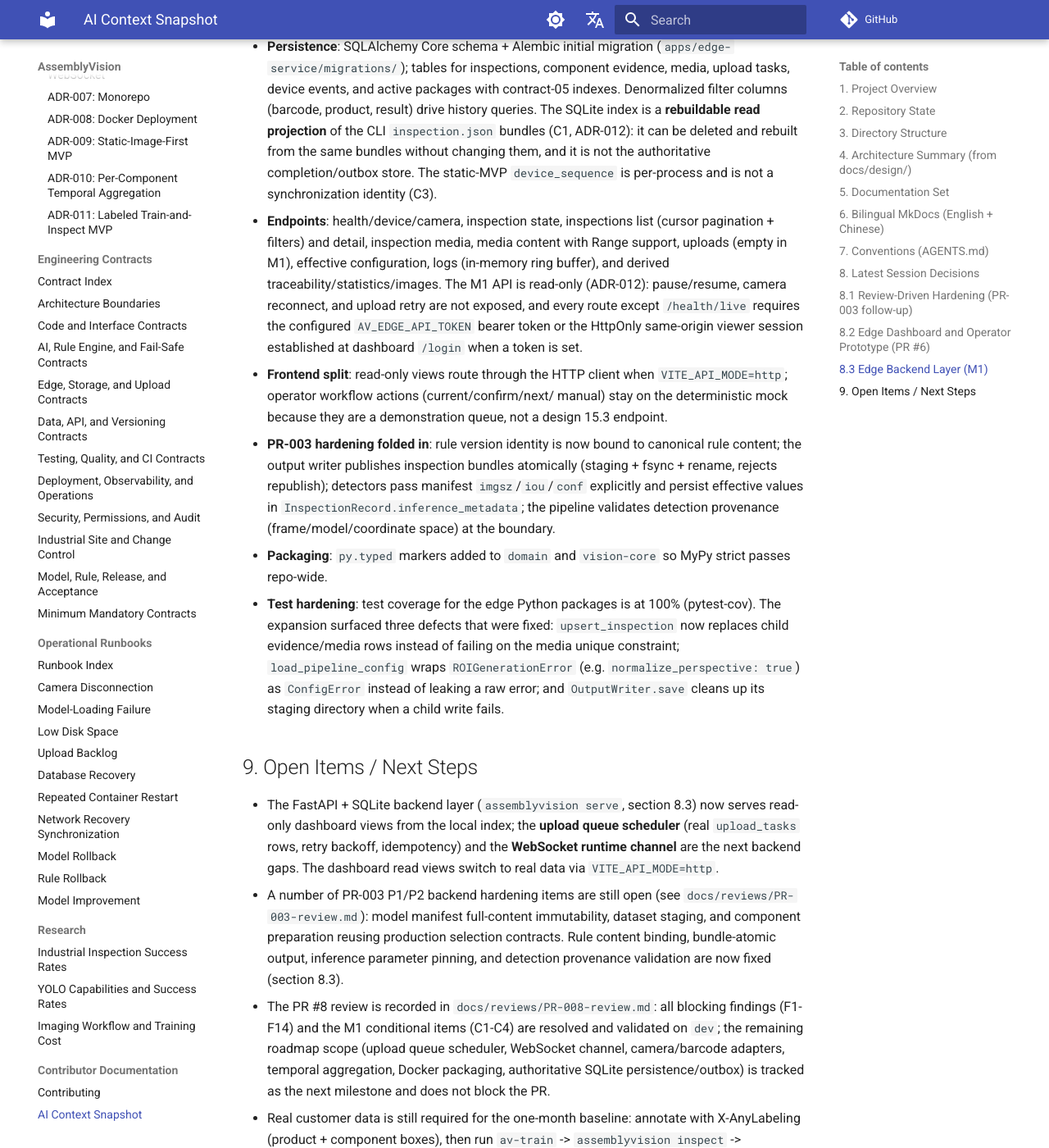
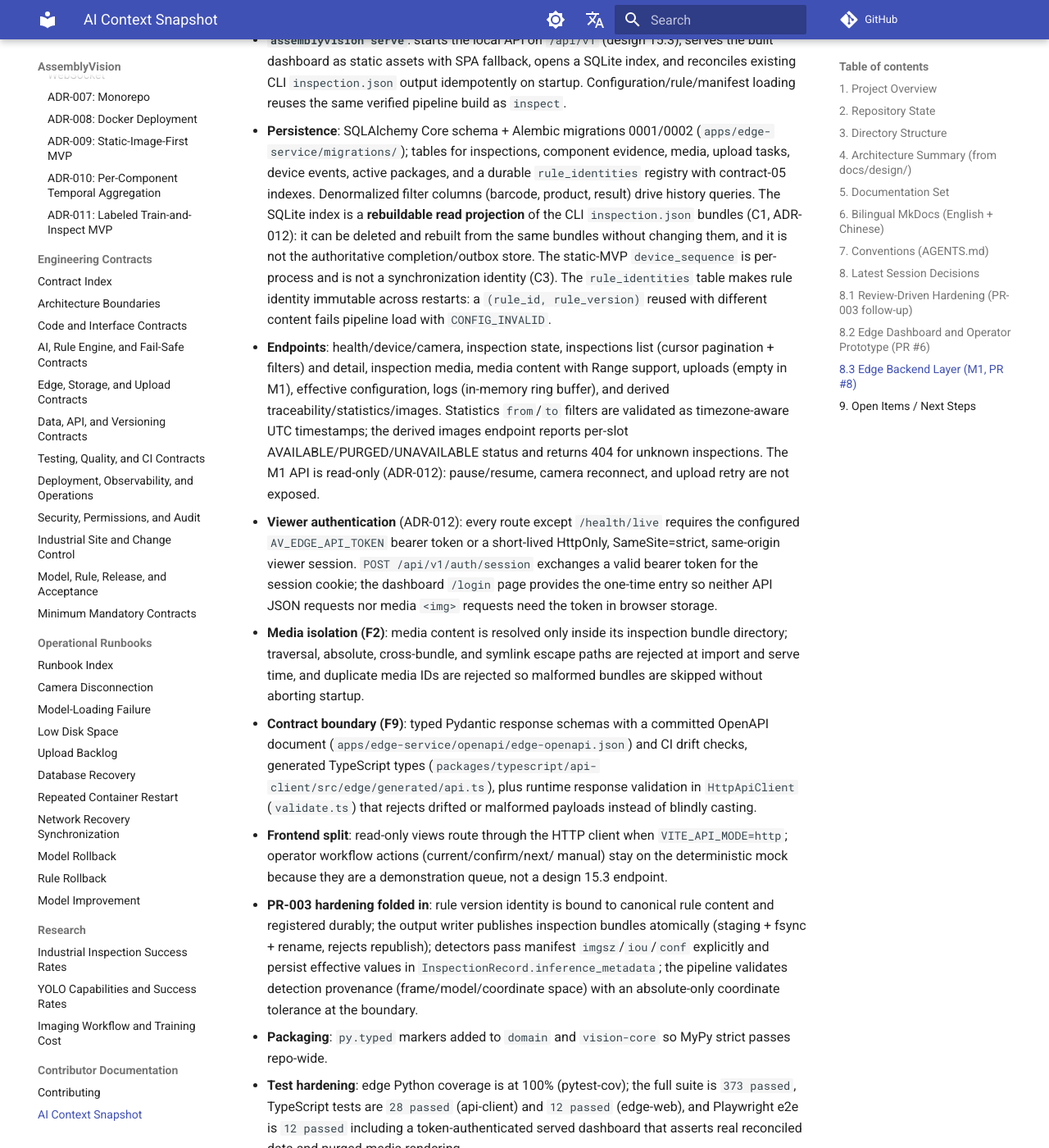
Before and after one commit to dream-studio-china/assembly-vision, an MkDocs documentation site: the page built from docs/ai/context.md, in a window 1280 px wide and 1400 px high, scrolled down 7653 px. Shown: the whole window at 82% size. Built offline with MkDocs 1.6.1 and Material for MkDocs 9.7.7, drawn with Linux system fonts in a browser that asks for light colours; comment, search, counter and statistics services are not loaded; some of the changed text lies outside the part shown.

Commit message:
docs: refresh AI context snapshot for the completed M1 layer
Record PR #8 as open with all PR-008 review findings resolved, describe the
viewer-session auth, media-bundle isolation, UTC statistics validation, F9
runtime response validation, durable rule-identity registry, and per-slot image
status on the M1 API, and update test counts (373 pytest, 56 Vitest, 12
Playwright). List the remaining PR-003 follow-up items and the two medium M1
gaps (cross-origin Vite token sessions, process-local CLI rule registry).

```diff
--- a/docs/ai/context.md
+++ b/docs/ai/context.md
@@ -25,17 +25,20 @@ and verifies that all required assembly components are present.
   inspection (`assemblyvision inspect`) and held-out verification. The frontend
   pnpm workspace includes the Vue 3 + TypeScript operator dashboard
   (`apps/edge-web`), an Electron kiosk shell (`apps/edge-desktop`), a typed
-  `api-client` contract layer, and shared UI primitives. A first backend layer
-  (FastAPI + SQLite local index + `assemblyvision serve`) is implemented on
-  `dev` (see section 8.3): read-only dashboard views can now display real CLI
-  results through the HTTP client, while the operator workflow actions remain
-  on the mock client.
+  `api-client` contract layer, and shared UI primitives. The M1 backend layer
+  (FastAPI + SQLite local index + `assemblyvision serve`) is complete on `dev`
+  (see section 8.3) with all PR-008 review findings resolved; PR #8
+  (dev -> main) is open. Read-only dashboard views display real CLI results
+  through the HTTP client, while the operator workflow actions remain on the
+  mock client.
 
 ## 2. Repository State
 
 - Remote: `https://github.com/dream-studio-china/assembly-vision`. The static
-  MVP and edge dashboard are merged to `main` (PR #3, #6). `dev` tracks the
-  next milestone (FastAPI backend, real-data baseline, PR-003 P1/P2 items).
+  MVP and edge dashboard are merged to `main` (PR #3, #6). `dev` carries the
+  completed M1 backend milestone as open PR #8 with all review findings
+  resolved; the next milestone is the real-data baseline and the remaining
+  PR-003 items.
 - `.obsidian/`, `.idea/`, and `.vscode/` are ignored local editor state.
 - Runtime data, model weights, production media, datasets, and secrets must never be stored in
   Git. Build artifacts `docs-zh/`, `site/`, `mkdocs-en.yml`, `mkdocs-zh.yml` are gitignored.
@@ -175,7 +178,7 @@ assembly-vision/
 
 ## 8. Latest Session Decisions
 
-- Generated the full architecture document set under `docs/design/` (28 docs + 11 ADRs +
+- Generated the full architecture document set under `docs/design/` (28 docs + 12 ADRs +
   appendices) from [docs/source-brief.md](../source-brief.md) (formerly `docs/doc-task.md`).
 - Created `docs/research/` (3 reports) via internet research.
 - Built the bilingual MkDocs with automatic translation, adapted from the `crud-skeleton` project.
@@ -248,8 +251,9 @@ pnpm workspace with the existing Python uv workspace, then merged to `main`:
 - **Contract layer** (`@assemblyvision/api-client`): hand-synchronized TS types
   from the domain Pydantic models, an `ApiClient` interface, `MockApiClient`
   (deterministic in-memory data with an operator workflow state machine and mock
-  SVG images), `HttpApiClient` (targeting future `/api/v1` endpoints), and a
-  reconnecting WebSocket service.
+  SVG images), `HttpApiClient` (talks to the real `/api/v1` endpoints with
+  runtime response validation at the fetch boundary), and a reconnecting
+  WebSocket service.
 - **Shared UI** (`@assemblyvision/ui`): `DetectionViewer` (contain-scaled
   preview with source-coordinate overlays, frame-ID reconciliation, stale-frame
   marker), color-independent `StatusBadge`, and display formatters.
@@ -265,58 +269,79 @@ pnpm workspace with the existing Python uv workspace, then merged to `main`:
 - **Electron desktop** (`apps/edge-desktop`): hardened defaults (context
   isolation, sandbox, no node integration), kiosk mode, and production builds
   are loaded from the built edge-web output.
-- **Tests and CI**: 39 Vitest unit tests across api-client/ui/edge-web/desktop,
-  11 Playwright e2e, a `web` CI job (build/lint/test/e2e), and `make check`
-  now runs both Python and TypeScript gates.
+- **Tests and CI**: 56 Vitest unit tests across api-client/ui/edge-web/desktop
+  (28 + 13 + 12 + 3), 12 Playwright e2e, a `web` CI job
+  (build/lint/test/e2e), and `make check` now runs both Python and TypeScript
+  gates.
 - **Documentation**: QUICKSTART restructured per-app with extensible numbered
   sections; README updated with new features, project structure, and roadmap.
 
-## 8.3 Edge Backend Layer (M1)
+## 8.3 Edge Backend Layer (M1, PR #8)
 
-A first FastAPI + SQLite backend layer is implemented on `dev` so read-only
-dashboard views can display real CLI inspection results:
+The FastAPI + SQLite backend layer on `dev` gives read-only dashboard views real
+CLI inspection results. PR #8 (dev -> main) carries this milestone; the
+blocking findings (F1-F14) and M1 conditional items (C1-C4) in
+`docs/reviews/PR-008-review.md` are resolved and validated on `dev`.
 
 - **`assemblyvision serve`**: starts the local API on `/api/v1` (design 15.3),
   serves the built dashboard as static assets with SPA fallback, opens a SQLite
   index, and reconciles existing CLI `inspection.json` output idempotently on
   startup. Configuration/rule/manifest loading reuses the same verified
   pipeline build as `inspect`.
-- **Persistence**: SQLAlchemy Core schema + Alembic initial migration
+- **Persistence**: SQLAlchemy Core schema + Alembic migrations 0001/0002
   (`apps/edge-service/migrations/`); tables for inspections, component
-  evidence, media, upload tasks, device events, and active packages with
-  contract-05 indexes. Denormalized filter columns (barcode, product, result)
-  drive history queries. The SQLite index is a **rebuildable read projection** of
-  the CLI `inspection.json` bundles (C1, ADR-012): it can be deleted and rebuilt
-  from the same bundles without changing them, and it is not the authoritative
-  completion/outbox store. The static-MVP `device_sequence` is per-process and is
-  not a synchronization identity (C3).
+  evidence, media, upload tasks, device events, active packages, and a durable
+  `rule_identities` registry with contract-05 indexes. Denormalized filter
+  columns (barcode, product, result) drive history queries. The SQLite index is
+  a **rebuildable read projection** of the CLI `inspection.json` bundles (C1,
+  ADR-012): it can be deleted and rebuilt from the same bundles without changing
+  them, and it is not the authoritative completion/outbox store. The static-MVP
+  `device_sequence` is per-process and is not a synchronization identity (C3).
+  The `rule_identities` table makes rule identity immutable across restarts: a
+  `(rule_id, rule_version)` reused with different content fails pipeline load
+  with `CONFIG_INVALID`.
 - **Endpoints**: health/device/camera, inspection state, inspections list
-  (cursor pagination + filters) and detail, inspection media, media content with
-  Range support, uploads (empty in M1), effective configuration, logs (in-memory
-  ring buffer), and derived traceability/statistics/images. The M1 API is
-  read-only (ADR-012): pause/resume, camera reconnect, and upload retry are not
-  exposed, and every route except `/health/live` requires the configured
-  `AV_EDGE_API_TOKEN` bearer token or the HttpOnly same-origin viewer session
-  established at dashboard `/login` when a token is set.
+  (cursor pagination + filters) and detail, inspection media, media content
+  with Range support, uploads (empty in M1), effective configuration, logs
+  (in-memory ring buffer), and derived traceability/statistics/images.
+  Statistics `from`/`to` filters are validated as timezone-aware UTC timestamps;
+  the derived images endpoint reports per-slot AVAILABLE/PURGED/UNAVAILABLE
+  status and returns 404 for unknown inspections. The M1 API is read-only
+  (ADR-012): pause/resume, camera reconnect, and upload retry are not exposed.
+- **Viewer authentication** (ADR-012): every route except `/health/live`
+  requires the configured `AV_EDGE_API_TOKEN` bearer token or a short-lived
+  HttpOnly, SameSite=strict, same-origin viewer session. `POST
+  /api/v1/auth/session` exchanges a valid bearer token for the session cookie;
+  the dashboard `/login` page provides the one-time entry so neither API JSON
+  requests nor media `<img>` requests need the token in browser storage.
+- **Media isolation (F2)**: media content is resolved only inside its
+  inspection bundle directory; traversal, absolute, cross-bundle, and symlink
+  escape paths are rejected at import and serve time, and duplicate media IDs
+  are rejected so malformed bundles are skipped without aborting startup.
+- **Contract boundary (F9)**: typed Pydantic response schemas with a committed
+  OpenAPI document (`apps/edge-service/openapi/edge-openapi.json`) and CI drift
+  checks, generated TypeScript types
+  (`packages/typescript/api-client/src/edge/generated/api.ts`), plus runtime
+  response validation in `HttpApiClient` (`validate.ts`) that rejects drifted
+  or malformed payloads instead of blindly casting.
 - **Frontend split**: read-only views route through the HTTP client when
   `VITE_API_MODE=http`; operator workflow actions (current/confirm/next/
   manual) stay on the deterministic mock because they are a demonstration
   queue, not a design 15.3 endpoint.
-- **PR-003 hardening folded in**: rule version identity is now bound to
-  canonical rule content; the output writer publishes inspection bundles
-  atomically (staging + fsync + rename, rejects republish); detectors pass
-  manifest `imgsz`/`iou`/`conf` explicitly and persist effective values in
+- **PR-003 hardening folded in**: rule version identity is bound to canonical
+  rule content and registered durably; the output writer publishes inspection
+  bundles atomically (staging + fsync + rename, rejects republish); detectors
+  pass manifest `imgsz`/`iou`/`conf` explicitly and persist effective values in
   `InspectionRecord.inference_metadata`; the pipeline validates detection
-  provenance (frame/model/coordinate space) at the boundary.
+  provenance (frame/model/coordinate space) with an absolute-only coordinate
+  tolerance at the boundary.
 - **Packaging**: `py.typed` markers added to `domain` and `vision-core` so MyPy
   strict passes repo-wide.
-- **Test hardening**: test coverage for the edge Python packages is at 100%
-  (pytest-cov). The expansion surfaced three defects that were fixed:
-  `upsert_inspection` now replaces child evidence/media rows instead of
-  failing on the media unique constraint; `load_pipeline_config` wraps
-  `ROIGenerationError` (e.g. `normalize_perspective: true`) as `ConfigError`
-  instead of leaking a raw error; and `OutputWriter.save` cleans up its
-  staging directory when a child write fails.
+- **Test hardening**: edge Python coverage is at 100% (pytest-cov); the full
+  suite is `373 passed`, TypeScript tests are `28 passed` (api-client) and
+  `12 passed` (edge-web), and Playwright e2e is `12 passed` including a
+  token-authenticated served dashboard that asserts real reconciled data and
+  purged-media rendering.
 
 ## 9. Open Items / Next Steps
 
@@ -325,17 +350,26 @@ dashboard views can display real CLI inspection results:
   scheduler** (real `upload_tasks` rows, retry backoff, idempotency) and the
   **WebSocket runtime channel** are the next backend gaps. The dashboard read
   views switch to real data via `VITE_API_MODE=http`.
-- A number of PR-003 P1/P2 backend hardening items are still open (see
-  `docs/reviews/PR-003-review.md`): model manifest full-content immutability,
-  dataset staging, and component preparation reusing production selection
-  contracts. Rule content binding, bundle-atomic output, inference parameter
-  pinning, and detection provenance validation are now fixed (section 8.3).
-- The PR #8 review is recorded in `docs/reviews/PR-008-review.md`: all blocking
-  findings (F1-F14) and the M1 conditional items (C1-C4) are resolved and
-  validated on `dev`; the remaining roadmap scope (upload queue scheduler,
-  WebSocket channel, camera/barcode adapters, temporal aggregation, Docker
-  packaging, authoritative SQLite persistence/outbox) is tracked as the next
-  milestone and does not block the PR.
+- PR-003 follow-up items still open (see `docs/reviews/PR-003-review.md`):
+  model-manifest full-content immutability (publication checks only the first
+  artifact checksum), strict Roboflow source-label validation (negative class
+  IDs, unvalidated field count/bounds), missing-label policy (currently
+  warn-only implicit negatives), explicit background negatives for the product
+  dataset, manifest-relative verification identity (still basename-based),
+  stale-output-safe dataset adaptation/component preparation, and component
+  preparation reusing the production selection policy. Runtime items are fixed:
+  rule content binding with a durable registry, bundle-atomic output, inference
+  parameter pinning, detection provenance validation, and startup
+  cross-validation.
+- Two remaining medium gaps on the M1 layer: token-protected Vite development
+  across origins is not supported (CORS allows GET only and the viewer session
+  cookie is same-origin; use the same-origin `assemblyvision serve` flow), and
+  the CLI `inspect`/`verify` rule-identity registry is process-local while
+  `serve` persists it in SQLite.
+- Roadmap scope remaining after the M1 layer (section 8.3, PR #8): upload
+  queue scheduler, WebSocket channel, camera/barcode adapters, temporal
+  aggregation, Docker packaging, and authoritative SQLite persistence/outbox.
+  None block PR #8; the PR-008 review findings (F1-F14, C1-C4) are resolved.
 - Real customer data is still required for the one-month baseline: annotate with
   X-AnyLabeling (product + component boxes), then run `av-train` ->
   `assemblyvision inspect` -> `assemblyvision verify`. A utility script
```
Also changed, not shown: other parts of docs/ai/context.md (+1 -1 lines).
